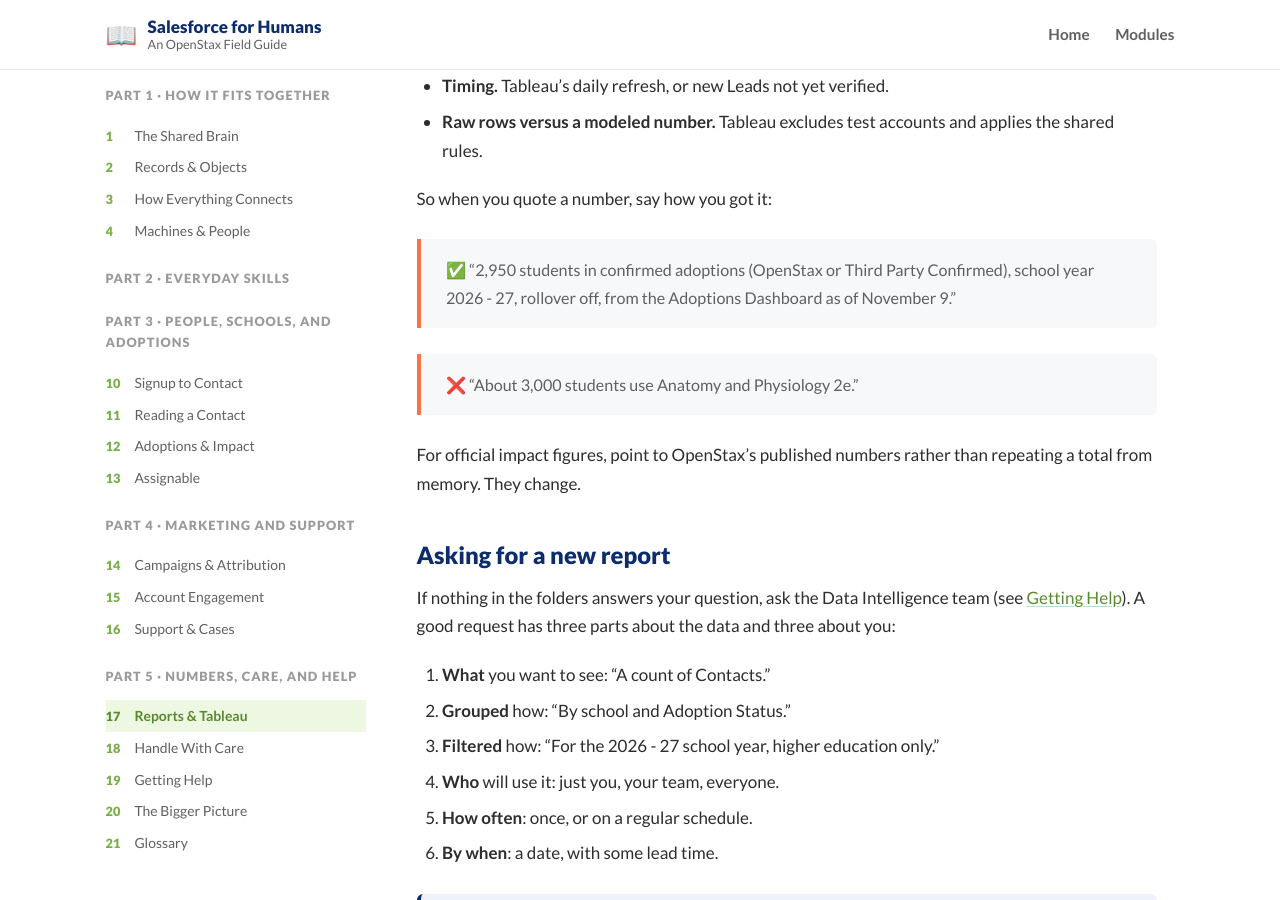
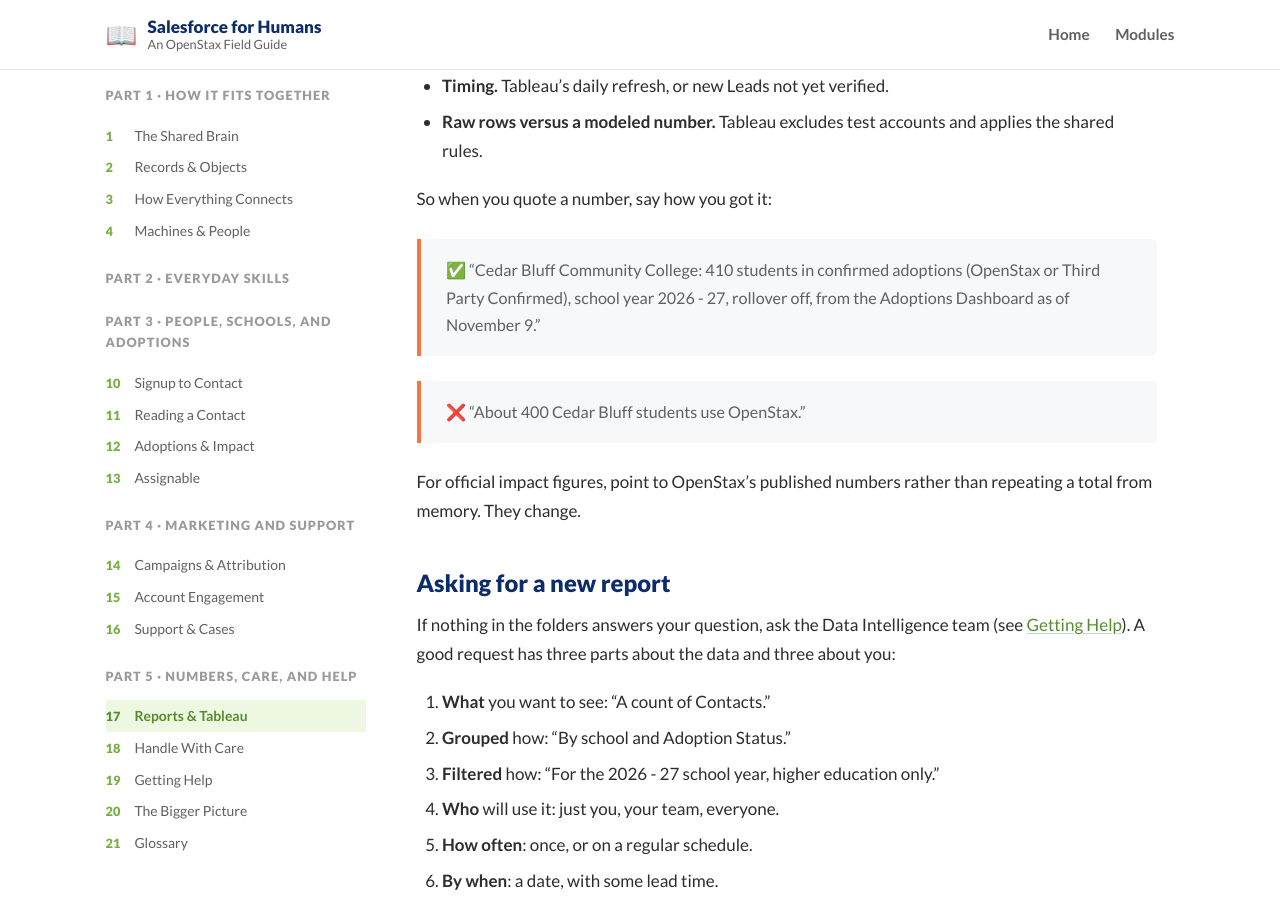
Before and after one commit to openstax/salesforce-for-humans, a Jekyll site: the page built from _modules/17-reports-dashboards-and-tableau.md, in a window 1280 px wide and 900 px high, scrolled down 3982 px. Built offline with Jekyll 4.4.1, drawn with Linux system fonts in a browser that asks for light colours.

Commit message:
Part 5 review: fictional number example, private incident reporting, KIP, softer website claim

```diff
--- a/_modules/17-reports-dashboards-and-tableau.md
+++ b/_modules/17-reports-dashboards-and-tableau.md
@@ -83,9 +83,9 @@ Someone will eventually show you a Tableau figure and a Salesforce report that d
 
 So when you quote a number, say how you got it:
 
-> ✅ "2,950 students in confirmed adoptions (OpenStax or Third Party Confirmed), school year 2026 - 27, rollover off, from the Adoptions Dashboard as of November 9."
+> ✅ "Cedar Bluff Community College: 410 students in confirmed adoptions (OpenStax or Third Party Confirmed), school year 2026 - 27, rollover off, from the Adoptions Dashboard as of November 9."
 
-> ❌ "About 3,000 students use Anatomy and Physiology 2e."
+> ❌ "About 400 Cedar Bluff students use OpenStax."
 
 For official impact figures, point to OpenStax's published numbers rather than repeating a total from memory. They change.
 
```
Also changed, not shown: _modules/18-handle-with-care.md (+1 -1 lines), _modules/20-the-bigger-picture.md (+1 -1 lines), _modules/21-glossary.md (+4 -0 lines), assets/images/ripple-cascade.svg.
